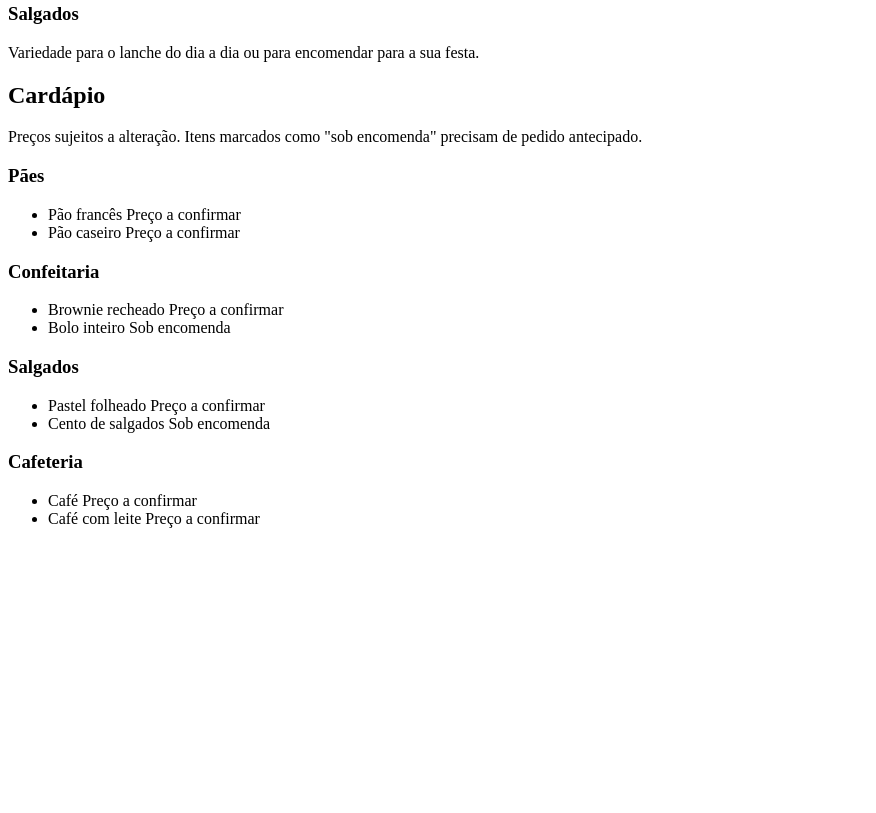
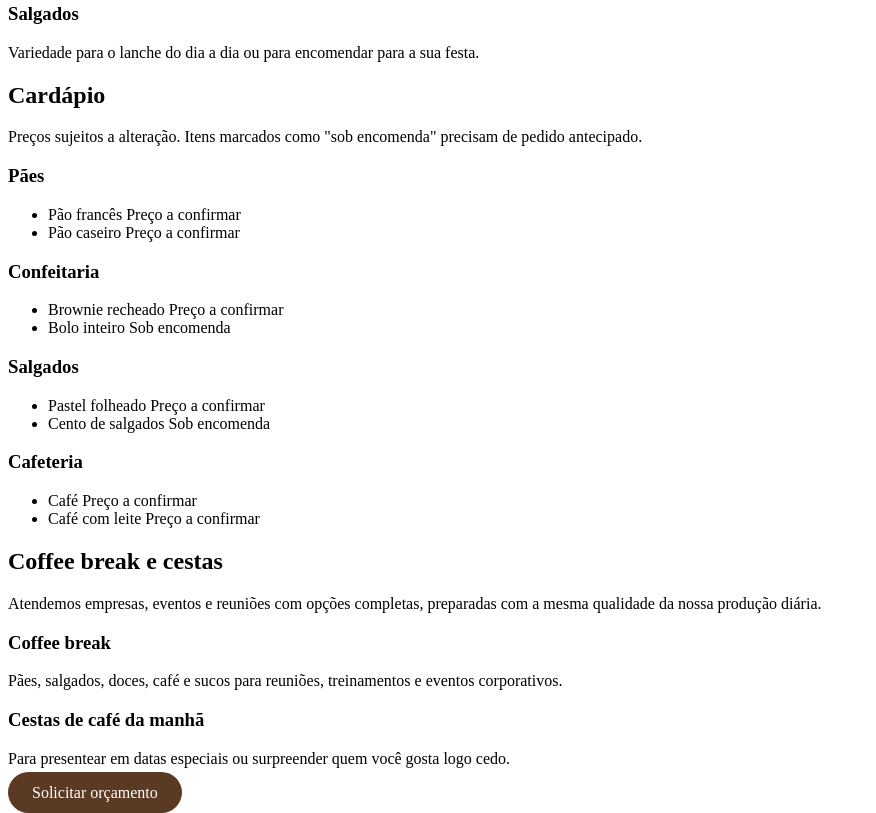
Before and after one commit to paulinhaproflm-ops/padaria-landing-page, a plain HTML site: page index.html in a window 1280 px wide. Shown: the part 633-1446 px from the top of the page, without its empty margins (0-876 px from the left). Before the commit the page ends 1177 px from the top, so only its background shows below. Drawn offline with Linux system fonts and the light colour scheme.

Commit message:
Adiciona seção de coffee break e cestas
Co-Authored-By: Claude Opus 5.5 <noreply@anthropic.com>
Claude-Session: https://claude.ai/code/session_015F88mMQjZNGv1VMR1R3jpz

```diff
--- a/index.html
+++ b/index.html
@@ -27,7 +27,8 @@
             <p>Pães, bolos, salgados e café com produção própria e aquele atendimento que faz você se sentir em casa.</p>
             <a href="#cardapio" class="botao">Ver cardápio</a>
         </section>
-                <section id="destaques" class="destaques">
+
+        <section id="destaques" class="destaques">
             <h2>Destaques da casa</h2>
 
             <div class="cards">
@@ -50,7 +51,8 @@
                 </article>
             </div>
         </section>
-                <section id="cardapio" class="cardapio">
+
+        <section id="cardapio" class="cardapio">
             <h2>Cardápio</h2>
             <p>Preços sujeitos a alteração. Itens marcados como "sob encomenda" precisam de pedido antecipado.</p>
 
@@ -86,6 +88,25 @@
                 </ul>
             </div>
         </section>
+
+        <section id="coffee-break" class="coffee-break">
+            <h2>Coffee break e cestas</h2>
+            <p>Atendemos empresas, eventos e reuniões com opções completas, preparadas com a mesma qualidade da nossa produção diária.</p>
+
+            <div class="cards">
+                <article class="card">
+                    <h3>Coffee break</h3>
+                    <p>Pães, salgados, doces, café e sucos para reuniões, treinamentos e eventos corporativos.</p>
+                </article>
+
+                <article class="card">
+                    <h3>Cestas de café da manhã</h3>
+                    <p>Para presentear em datas especiais ou surpreender quem você gosta logo cedo.</p>
+                </article>
+            </div>
+
+            <a href="https://wa.me/5591980193058?text=Olá! Gostaria de um orçamento de coffee break." class="botao">Solicitar orçamento</a>
+        </section>
     </main>
 
     <script src="js/script.js"></script>
```
